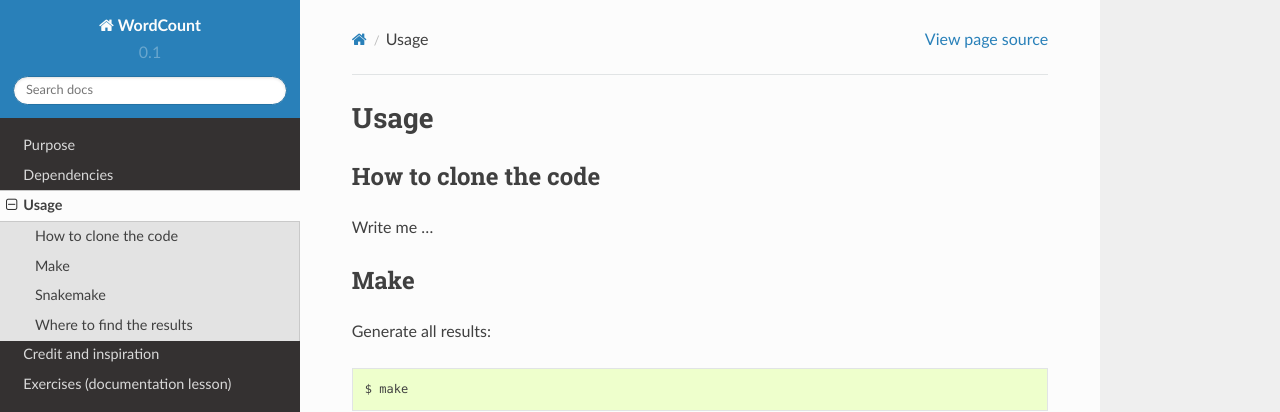
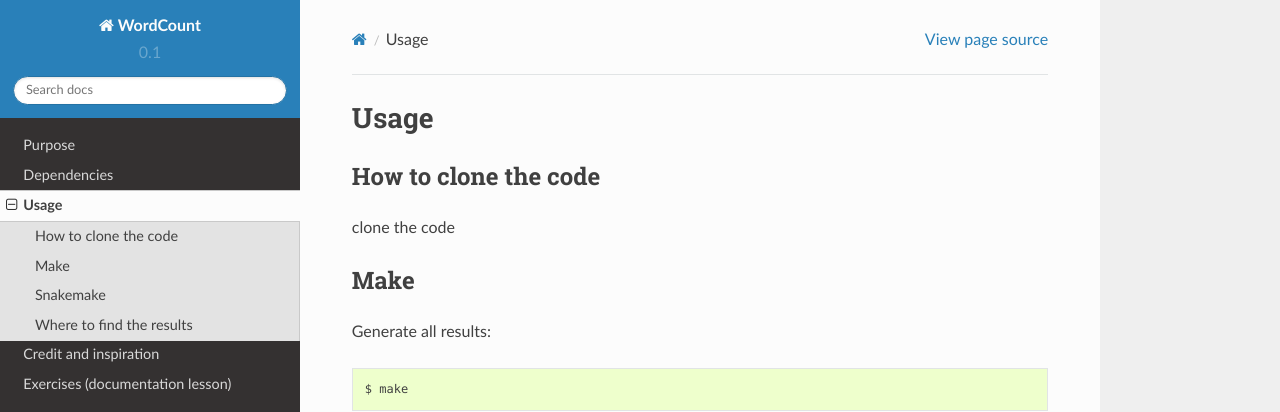
Before and after one commit to yashwanthsubbannayya/word-count, a Sphinx documentation site: the page built from doc/usage.rst, in a window 1280 px wide. Shown: the top 412 px of the page. Built offline with Sphinx 7.4.7 and the Read the Docs theme 2.0.0, drawn with Linux system fonts in a browser that asks for light colours.

Commit message:
Update usage.rst

```diff
--- a/doc/usage.rst
+++ b/doc/usage.rst
@@ -7,8 +7,7 @@ Usage
 How to clone the code
 ---------------------
 
-Write me ...
-
+clone the code
 
 Make
 ----
```
